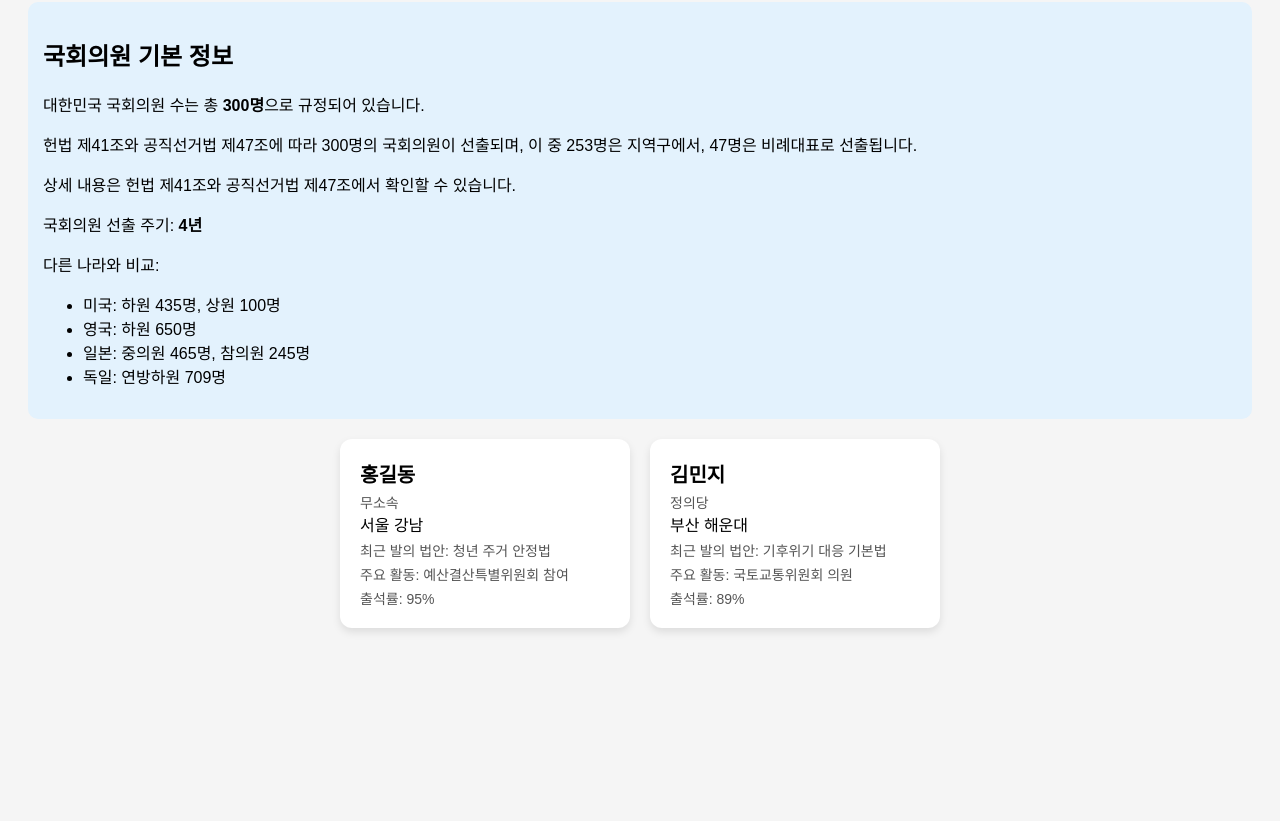
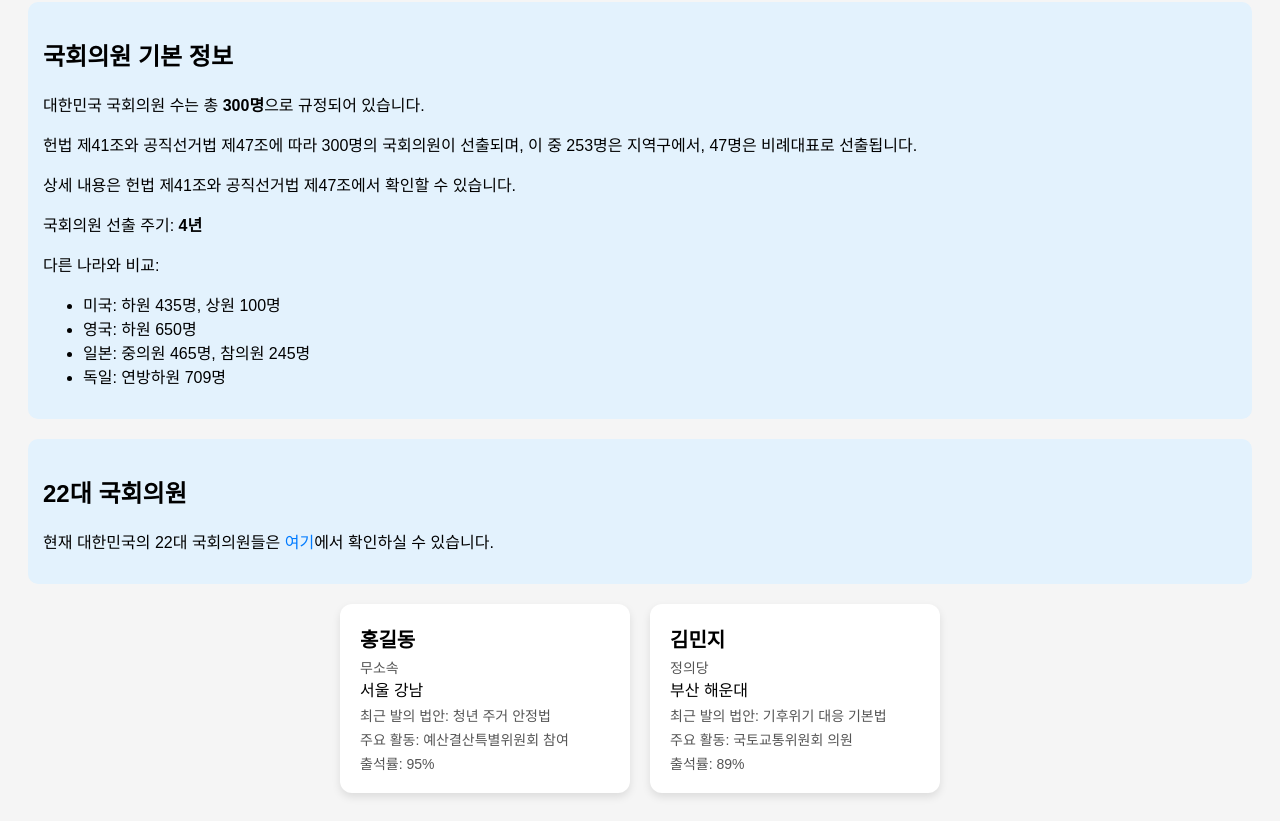
Before and after one commit to teddybear-kr/dream, a plain HTML site: page index.html in a window 1280 px wide. Shown: the part 115-936 px from the top of the page. Before the commit the page ends 800 px from the top, so only its background shows below. Drawn offline with Linux system fonts and the light colour scheme.

Commit message:
Update index.html

```diff
--- a/index.html
+++ b/index.html
@@ -10,6 +10,8 @@
     .name { font-size: 20px; font-weight: bold; }
     .party, .info { font-size: 14px; color: #555; margin-top: 4px; }
     .basic-info { background: #e3f2fd; padding: 15px; border-radius: 10px; margin-bottom: 20px; }
+    .link { font-size: 16px; color: #007bff; text-decoration: none; }
+    .link:hover { text-decoration: underline; }
   </style>
 </head>
 <body>
@@ -31,6 +33,13 @@
     </ul>
   </div>
 
+  <!-- 22대 국회의원 섹션 -->
+  <div class="basic-info">
+    <h2>22대 국회의원</h2>
+    <p>현재 대한민국의 22대 국회의원들은 <a href="https://open.assembly.go.kr/portal/assm/search/memberSchPage.do" class="link" target="_blank">여기</a>에서 확인하실 수 있습니다.</p>
+  </div>
+
+  <!-- 국회의원 카드 리스트 -->
   <div class="card-container" id="card-container"></div>
 
   <script>
```
